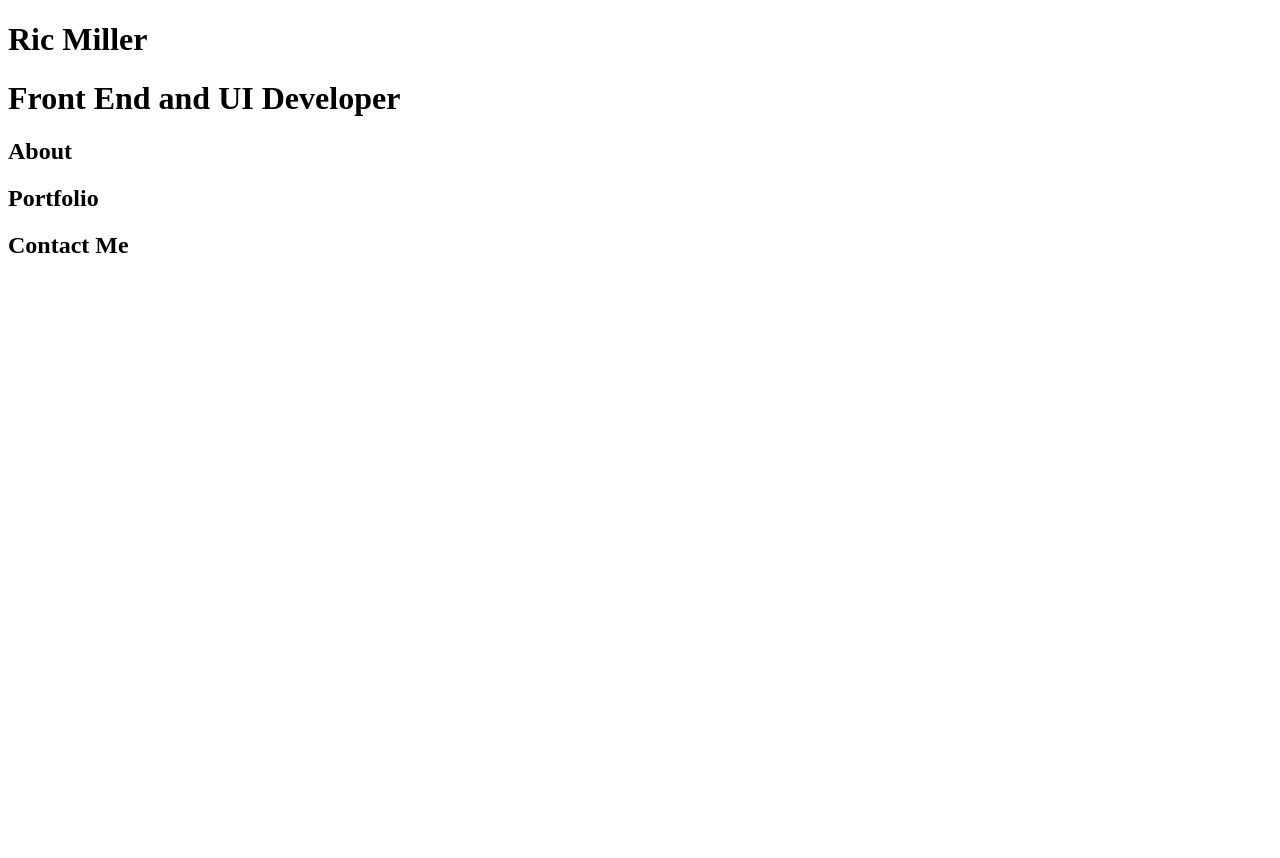
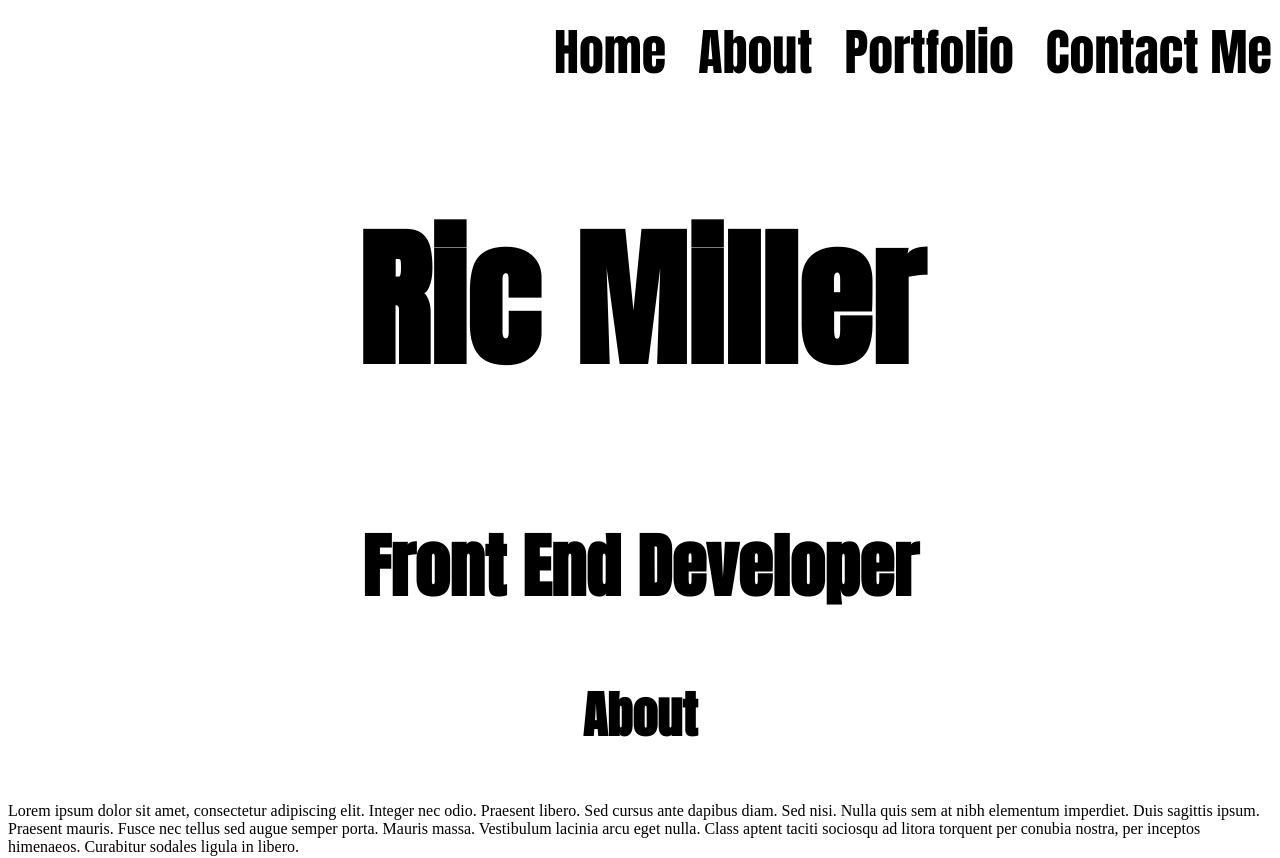
Before and after one commit to Mobyd/Mobyd.github.io, a plain HTML site: page index.html in a window 1280 px wide. Before the commit the page ends 800 px from the top, so only its background shows below. Drawn offline with Linux system fonts and the light colour scheme.

Commit message:
Updated Page

```diff
--- a/index.html
+++ b/index.html
@@ -1,13 +1,45 @@
 <!DOCTYPE html>
 <html>
 <head>
+	<script src="https://use.fontawesome.com/b6b066b406.js"></script>
+	<link href="https://fonts.googleapis.com/css?family=Anton" rel="stylesheet">
 	<title>Ric Miller's Portfolio</title>
+	<link rel="stylesheet" type="text/css" href="style.css">
 </head>
 <body>
-<h1>Ric Miller</h1>
-<h1>Front End and UI Developer</h1>
-<h2>About</h2>
-<h2>Portfolio</h2>
-<h2>Contact Me</h2>
+	<header>
+		<nav class="navbar">
+				<a href="#top">Contact Me</a>
+				<a href="#portfolio">Portfolio</a>
+				<a href="#about">About</a>
+				<a href="#home">Home</a>
+		</nav>
+	</header>
+	<div class="wrap">
+		<div class="main">
+			<h1 id="home">Ric Miller</h1>
+			<h2>Front End Developer</h2>
+
+			<h3 id="about">About</h3>
+
+			Lorem ipsum dolor sit amet, consectetur adipiscing elit. Integer nec odio. Praesent libero. Sed cursus ante dapibus diam. Sed nisi. Nulla quis sem at nibh elementum imperdiet. Duis sagittis ipsum. Praesent mauris. Fusce nec tellus sed augue semper porta. Mauris massa. Vestibulum lacinia arcu eget nulla. Class aptent taciti sociosqu ad litora torquent per conubia nostra, per inceptos himenaeos. Curabitur sodales ligula in libero.
+
+			<h3 id="portfolio">Portfolio</h3>
+
+			<img src="http://placebear.com/640/480" alt="Placeholder Image Random">
+			<img src="http://placebeard.it/640/480" alt="Placeholder Image Random">
+			<img src="http://www.placecage.com/c/640/480" alt="Placeholder Image Random">
+			<img src="http://fillmurray.com/640/480" alt="Placeholder Image Random">
+			<div  id="contact">
+				<footer>
+					<h4>Contact Me</h4>
+					<a href="mailto:ric.miller83@gmail.com"><i class="fa fa-envelope-o fa-5x" aria-hidden="true"></i></a>
+					<a href="https://www.linkedin.com/in/ric-miller-8b17a58/" target="none"><i class="fa fa-linkedin fa-5x" aria-hidden="true"></i></a>
+					<a href="https://www.freecodecamp.org/mobyd" target="none"><i class="fa fa-free-code-camp fa-5x" aria-hidden="true"></i></a>
+					<a href="https://github.com/Mobyd"  target="none"><i class="fa fa-github fa-5x" aria-hidden="true"></i></a>
+				</footer>
+			</div>
+		</div>
+	</div>
 </body>
 </html>
--- /dev/null
+++ b/style.css
@@ -0,0 +1,68 @@
+/* The navigation bar */
+.navbar {
+    overflow: hidden;
+    background-color: white;
+    position: fixed; /* Set the navbar to fixed position */
+    top: 0; /* Position the navbar at the top of the page */
+    width: 100%;  /*Full width*/
+}
+
+/* Links inside the navbar */
+.navbar a {
+    float: right;
+    display: block;
+    color: black;
+    text-align: left;
+    padding: 14px 16px;
+    text-decoration: none;
+    font-family: 'Anton', sans-serif;
+    Font-Size: 50px;
+}
+
+/* Main content */
+.main {
+    margin-top: 130px; /* Add a top margin to avoid content overlay */
+}
+html, body {
+    overflow: hidden;
+    height: 100%;
+}
+body {
+    padding-top: 50px;
+}
+.wrap {
+    height: 100%;
+    overflow: auto;
+}
+
+footer   a {
+            all: unset;
+}
+
+h1 {
+    font-family: 'Anton', sans-serif;
+    Font-Size: 150px;
+    text-align: Center;
+}
+
+h2 {
+    font-family: 'Anton', sans-serif;
+    Font-Size: 70px;
+    text-align: Center;
+}
+
+h3 {
+    font-family: 'Anton', sans-serif;
+    Font-Size: 50px;
+    text-align: Center;
+
+}
+
+h4 {
+    font-family: 'Anton', sans-serif;
+    Font-Size: 50px;
+}
+.navbar a:hover {
+    color: white;
+    background: black;
+}
```
